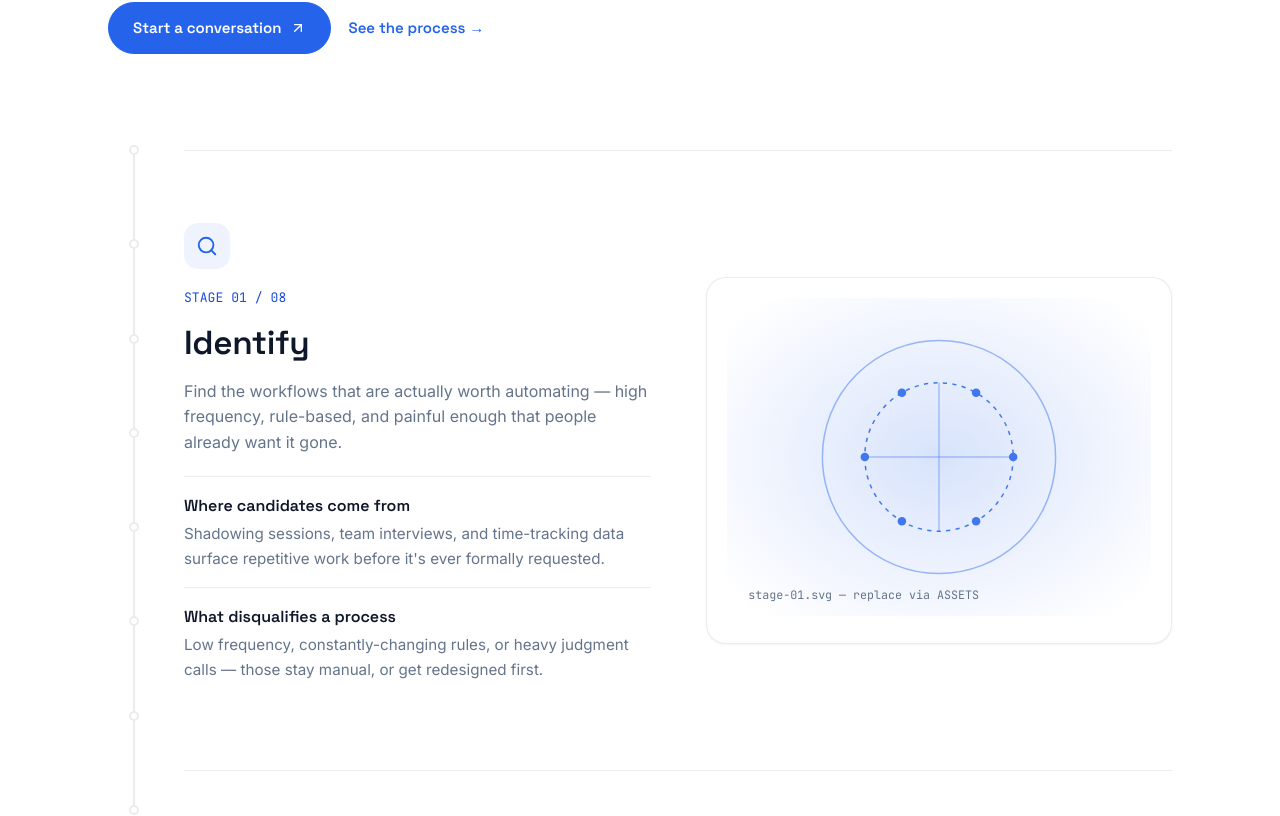
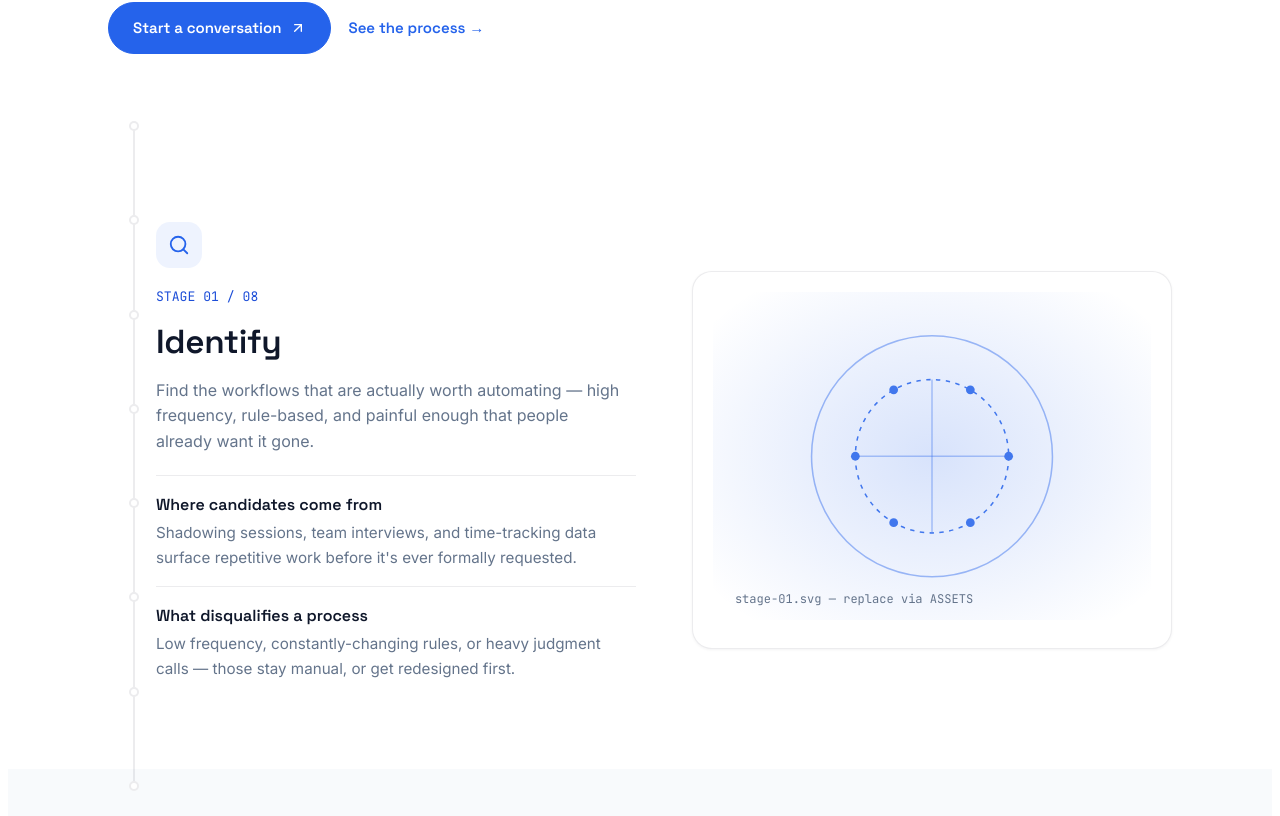
Before and after one commit to Matsiboy/Senior-Automation-Engineer, a React (Vite) app: page / in a window 1280 px wide. Shown: the part 804-1620 px from the top of the page. Built offline with nearby package versions, Linux system fonts and the light colour scheme.

Commit message:
Update App.jsx

```diff
--- a/src/App.jsx
+++ b/src/App.jsx
@@ -688,7 +688,7 @@ export function GlobalStyles() {
       .rpa-nav-links{ display:flex; gap:6px; align-items:center; }
       .rpa-nav-links a{ text-decoration:none; font-size:0.86rem; font-family:'JetBrains Mono',monospace; padding:8px 12px; border-radius:999px; color:var(--rpa-ink-soft); transition:all .15s ease; white-space:nowrap; }
       .rpa-nav-links a:hover{ color:var(--rpa-ink); background:var(--rpa-paper-dim); }
-      .rpa-nav-links a.active{ color:#fff; background:var(--rpa-primary); }
+      .rpa-nav-links a.active{ color:var(--rpa-primary); background:none; font-weight:600; }
       .rpa-nav-sub{ display:flex; gap:14px; align-items:center; margin-left:14px; padding-left:14px; border-left:1px solid var(--rpa-line); }
       .rpa-nav-sub a{ font-family:'Inter',sans-serif; font-weight:600; padding:8px 4px; }
       .rpa-nav-toggle{ display:none; background:none; border:none; cursor:pointer; color:var(--rpa-ink); }
@@ -718,6 +718,8 @@ export function GlobalStyles() {
       .rpa-arrow-link:hover{ text-decoration:underline; }
 
       .rpa-journey{ position:relative; padding-top:24px; }
+      .rpa-rail-overlay{ position:absolute; inset:0; pointer-events:none; z-index:2; }
+      .rpa-rail-overlay .rpa-wrap{ position:relative; height:100%; }
       .rpa-rail{ position:sticky; top:90px; width:52px; height:calc(100vh - 140px); display:flex; flex-direction:column; align-items:center; flex:none; }
       .rpa-rail-line{ position:relative; flex:1; width:2px; background:var(--rpa-line); }
       .rpa-rail-fill{ position:absolute; top:0; left:0; width:100%; background:var(--rpa-primary); transition:height .2s ease; }
@@ -725,9 +727,12 @@ export function GlobalStyles() {
       .rpa-rail-dot.active{ background:var(--rpa-primary); border-color:var(--rpa-primary); width:14px; height:14px; }
       @media (max-width:980px){ .rpa-rail{ display:none; } }
 
-      .rpa-stage{ scroll-margin-top:90px; padding:72px 0; border-top:1px solid var(--rpa-line); display:grid; grid-template-columns:1fr 1fr; gap:56px; align-items:center; }
-      .rpa-stage:nth-child(even){ direction:rtl; }
-      .rpa-stage:nth-child(even) > *{ direction:ltr; }
+      .rpa-stage-band{ padding:72px 0; }
+      .rpa-stage-band.alt{ background:var(--rpa-paper-dim); }
+      @media (min-width:981px){ .rpa-stage-band > .rpa-wrap{ padding-left:76px; } }
+      .rpa-stage{ scroll-margin-top:90px; display:grid; grid-template-columns:1fr 1fr; gap:56px; align-items:center; }
+      .rpa-stage.flip{ direction:rtl; }
+      .rpa-stage.flip > *{ direction:ltr; }
       .rpa-stage-icon{ width:46px; height:46px; border-radius:14px; background:var(--rpa-primary-soft); color:var(--rpa-primary); display:flex; align-items:center; justify-content:center; margin-bottom:18px; }
       .rpa-stage h2{ font-size:clamp(1.6rem,2.6vw,2.2rem); }
       .rpa-stage .rpa-summary{ color:var(--rpa-ink-soft); max-width:46ch; margin-bottom:20px; }
@@ -739,9 +744,10 @@ export function GlobalStyles() {
       .rpa-stage-art img{ width:100%; border-radius:12px; display:block; }
       .rpa-stage-art-frame{ position:relative; width:100%; aspect-ratio:4/3; overflow:hidden; border-radius:12px; background:var(--rpa-paper-dim); }
       .rpa-stage-art-frame img{ width:100%; height:100%; object-fit:cover; border-radius:0; transition:transform .15s ease, object-position .15s ease; }
-      @media (max-width:860px){ .rpa-stage{ grid-template-columns:1fr; direction:ltr !important; } .rpa-stage > *{ direction:ltr !important; } }
-
-      .rpa-section{ padding:72px 0; border-top:1px solid var(--rpa-line); scroll-margin-top:90px; }
+      @media (max-width:860px){ .rpa-stage{ grid-template-columns:1fr; } .rpa-stage.flip{ direction:ltr; } .rpa-stage.flip > *{ direction:ltr; } }
+
+      .rpa-section{ padding:72px 0; scroll-margin-top:90px; }
+      .rpa-section.alt{ background:var(--rpa-paper-dim); }
       .rpa-section-head{ margin-bottom:32px; }
       .rpa-grid{ display:grid; grid-template-columns:repeat(3,1fr); gap:20px; }
       @media (max-width:820px){ .rpa-grid{ grid-template-columns:1fr; } }
@@ -976,14 +982,20 @@ function HomeSection() {
         </div>
       </section>
 
-      <div className="rpa-journey rpa-wrap" style={{ display: "flex", gap: 24 }}>
+      <div className="rpa-journey">
+        <div className="rpa-rail-overlay">
+          <div className="rpa-wrap">
             <ProgressRail activeId={active} />
-        <div style={{ flex: 1, minWidth: 0 }}>
+          </div>
+        </div>
         {STAGE_META.map((meta, i) => {
           const Icon = meta.icon;
           const stage = t.stages[meta.id];
-            return (
-              <section className="rpa-stage" id={meta.id} key={meta.id}>
+          const flipped = i % 2 === 1;
+          return (
+            <div className={`rpa-stage-band${flipped ? " alt" : ""}`} key={meta.id}>
+              <div className="rpa-wrap">
+                <section className={`rpa-stage${flipped ? " flip" : ""}`} id={meta.id}>
                   <div>
                     <div className="rpa-stage-icon"><Icon size={22} /></div>
                     <div className="rpa-kicker">{stage.kicker}</div>
@@ -996,9 +1008,10 @@ function HomeSection() {
                   </div>
                   <StageArt stageId={meta.id} index={i} caption={t.stagePlaceholder(String(i + 1).padStart(2, "0"))} image={media.stages[meta.id]} />
                 </section>
+              </div>
+            </div>
           );
         })}
-        </div>
       </div>
 
       <section className="rpa-section" id="news">
@@ -1019,7 +1032,7 @@ function HomeSection() {
         </div>
       </section>
 
-      <section className="rpa-section" id="projects">
+      <section className="rpa-section alt" id="projects">
         <div className="rpa-wrap">
           <div className="rpa-section-head">
             <div className="rpa-kicker">{t.projects.kicker}</div>
```
Lines whose indentation alone changed are shown as unchanged.
